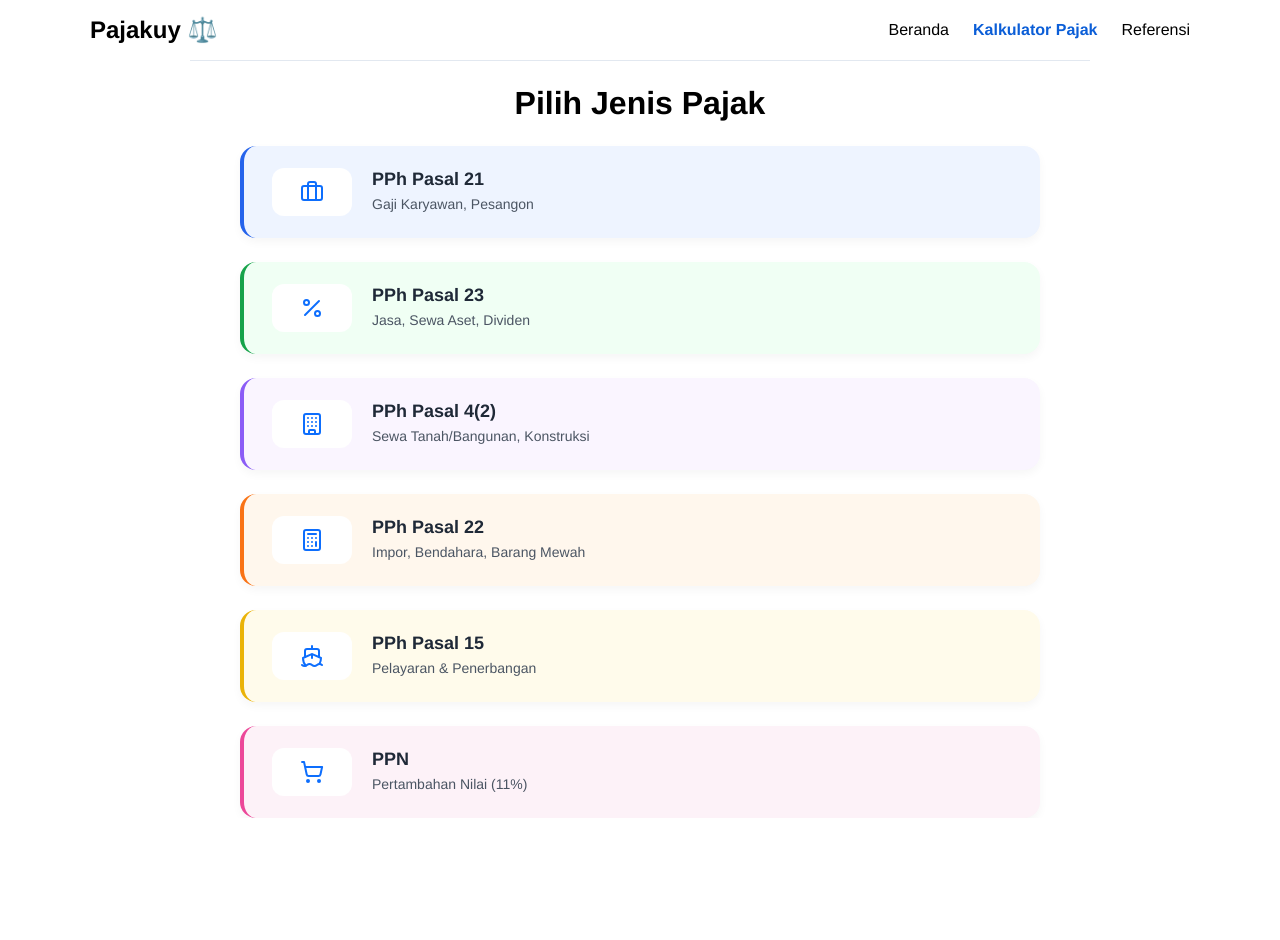
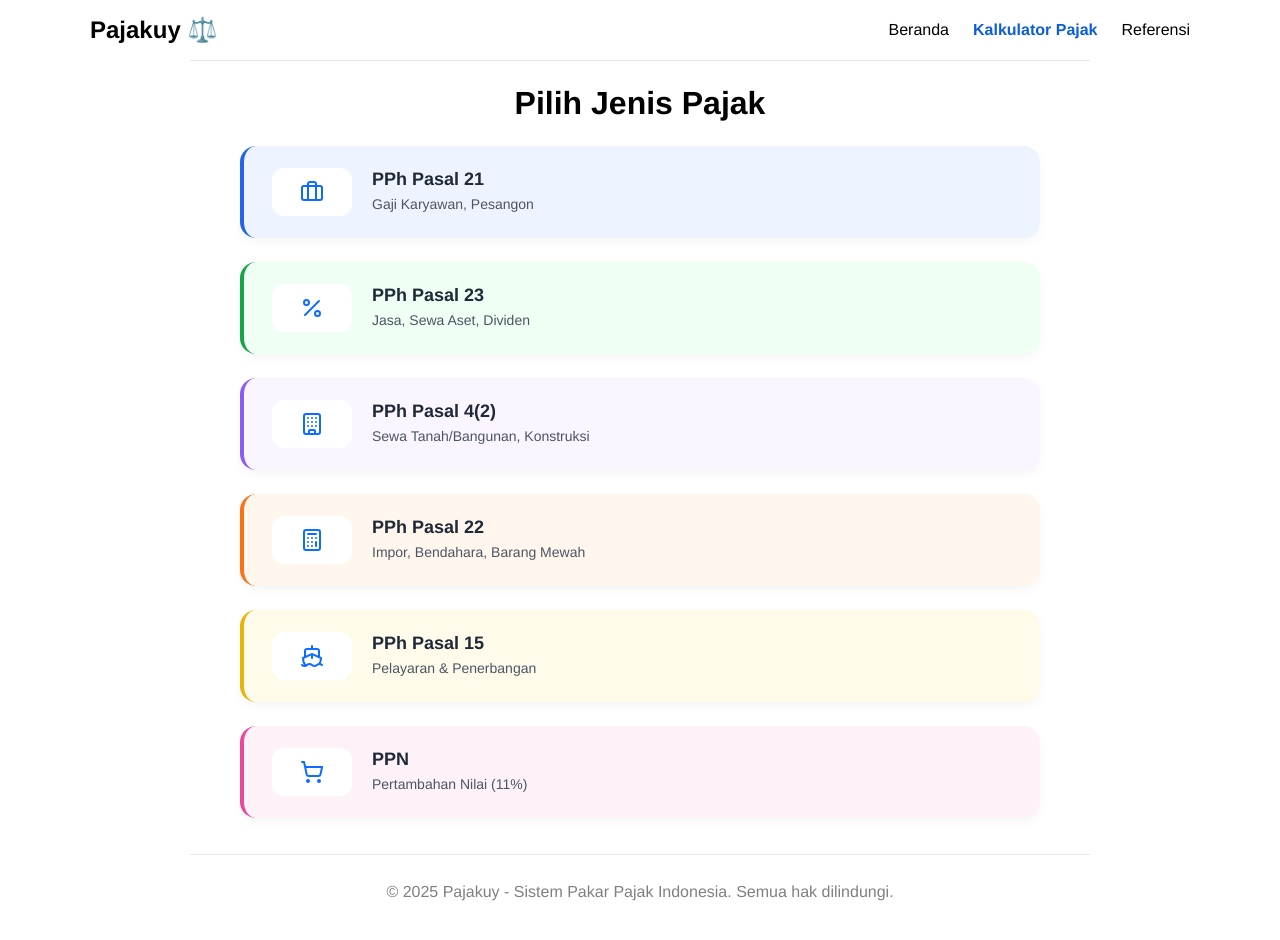
Before and after one commit to oceanite/tax-expert-system, a React app in the folder frontend/: page /hitung in a window 1280 px wide. Shown: the top 940 px of the page. Before the commit the page ends 818 px from the top, so only its background shows below. Built offline with nearby package versions, Linux system fonts and the light colour scheme; the HTML template or start-up script is replaced by a standard one.

Commit message:
tambahin footer

```diff
--- a/frontend/src/pages/hitung.jsx
+++ b/frontend/src/pages/hitung.jsx
@@ -52,7 +52,14 @@ const Hitung = () => {
           </a>
         ))}
       </div>
+
+      <footer className="main-footer">
+            <p className="footer-text">
+              © 2025 Pajakuy - Sistem Pakar Pajak Indonesia. Semua hak dilindungi.
+            </p>
+      </footer>
     </div>
+
   );
 };
 
--- a/frontend/src/pages/referensi.jsx
+++ b/frontend/src/pages/referensi.jsx
@@ -86,7 +86,13 @@ const Referensi = () => {
                     </a>
                 ))}
             </div>
+            <footer className="main-footer">
+            <p className="footer-text">
+              © 2025 Pajakuy - Sistem Pakar Pajak Indonesia. Semua hak dilindungi.
+            </p>
+      </footer>
         </div>
+
     );
 };
 
```
